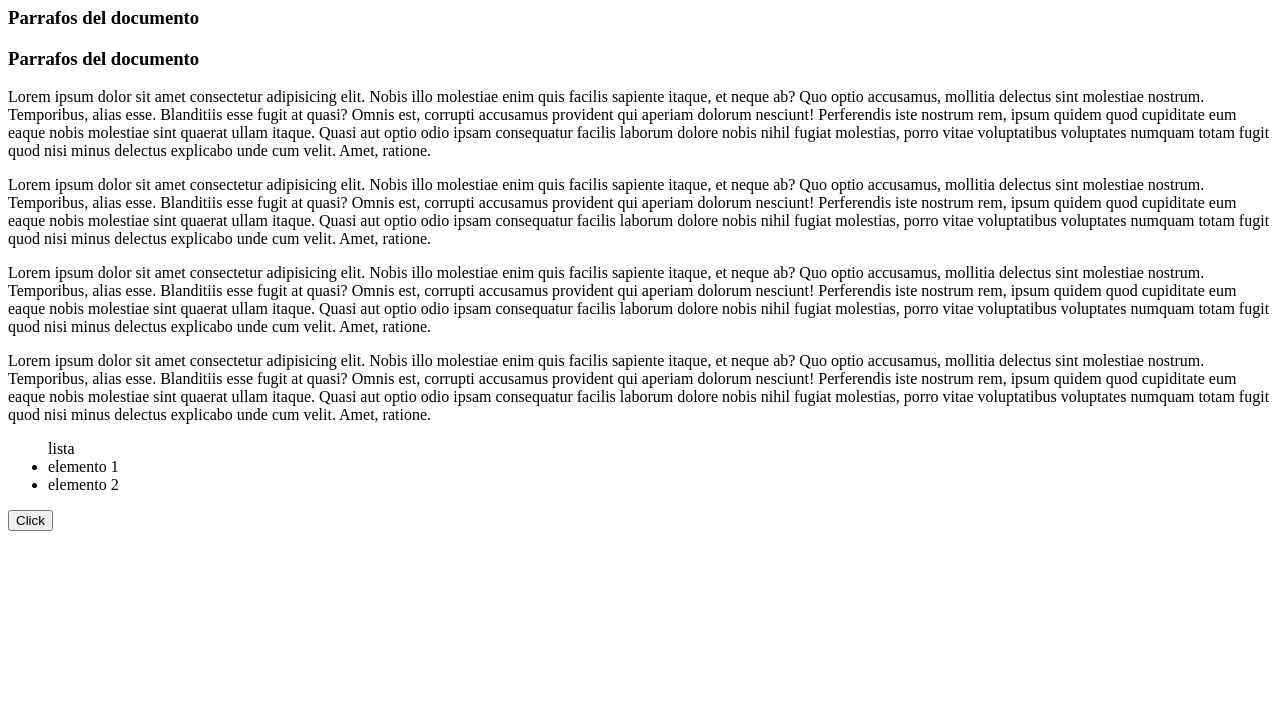
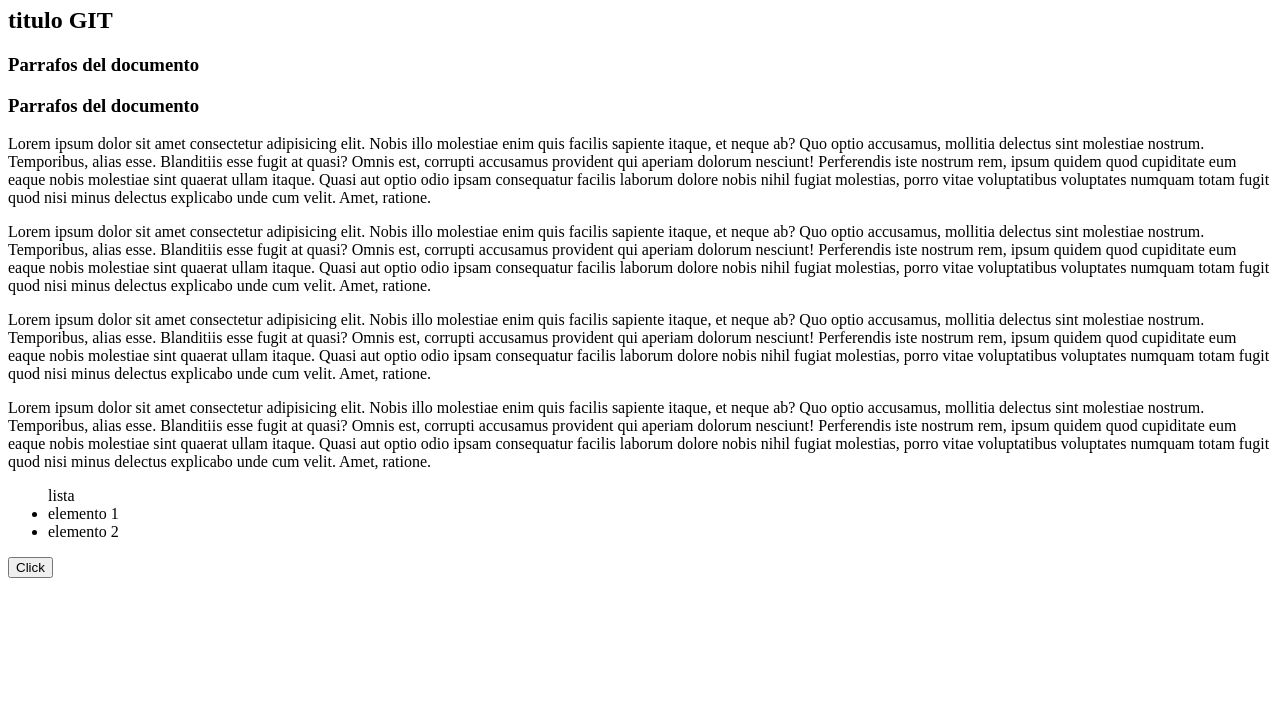
Before and after one commit to Aguss214/DOMDemo, a plain HTML site: page index.html in a window 1280 px wide. Shown: the part 73-800 px from the top of the page. Drawn offline with Linux system fonts and the light colour scheme.

Commit message:
titulo git

```diff
--- a/index.html
+++ b/index.html
@@ -8,6 +8,7 @@
 </head>
 <body>
     <h1>mi titulo</h1>
+    <h2>titulo GIT</h2>
     <h3>Parrafos del documento</h3>
     <h3 class="h3-dos">Parrafos del documento</h3>
     <p class="p-uno">Lorem ipsum dolor sit amet consectetur adipisicing elit. Nobis illo molestiae enim quis facilis sapiente itaque, et neque ab? Quo optio accusamus, mollitia delectus sint molestiae nostrum. Temporibus, alias esse.
```
